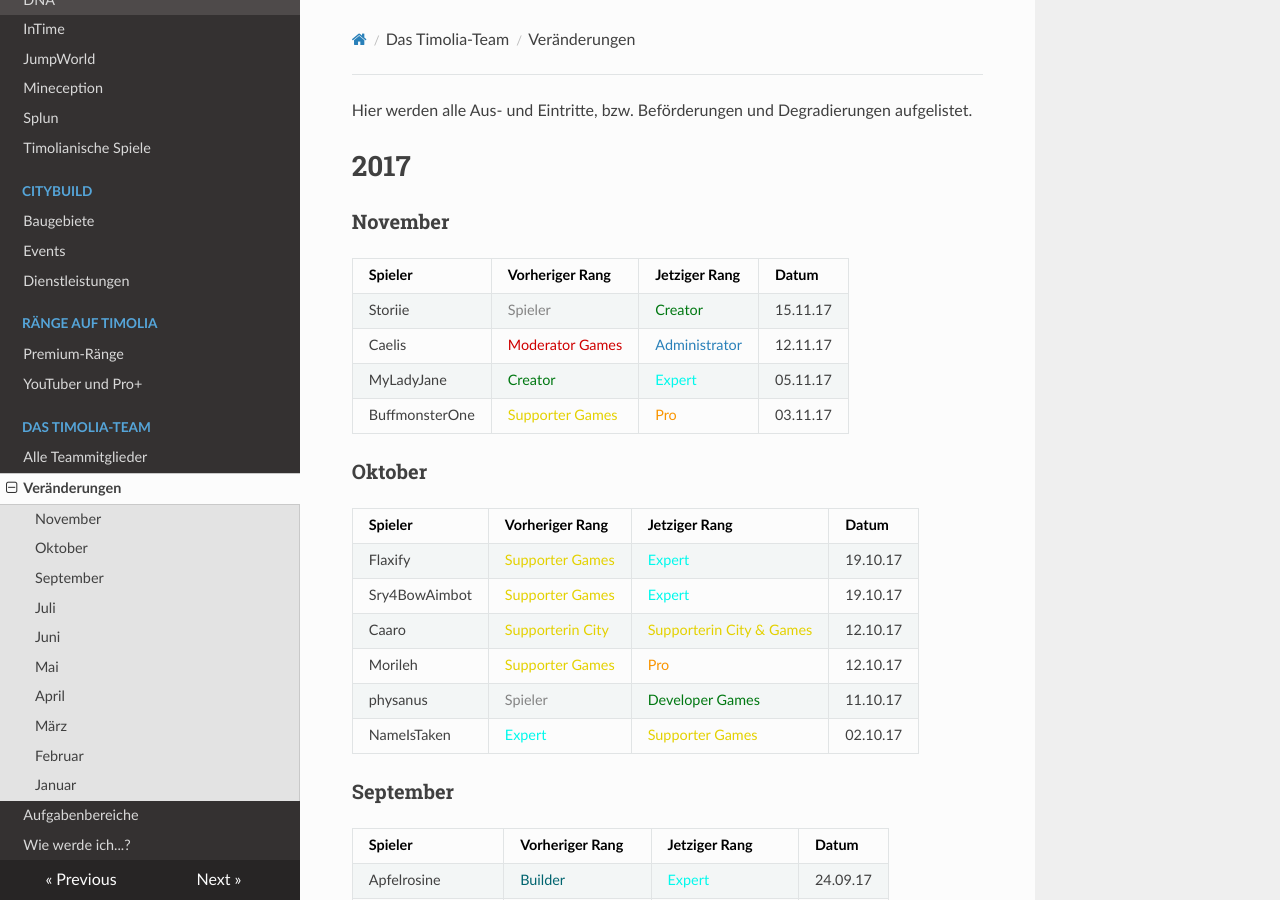
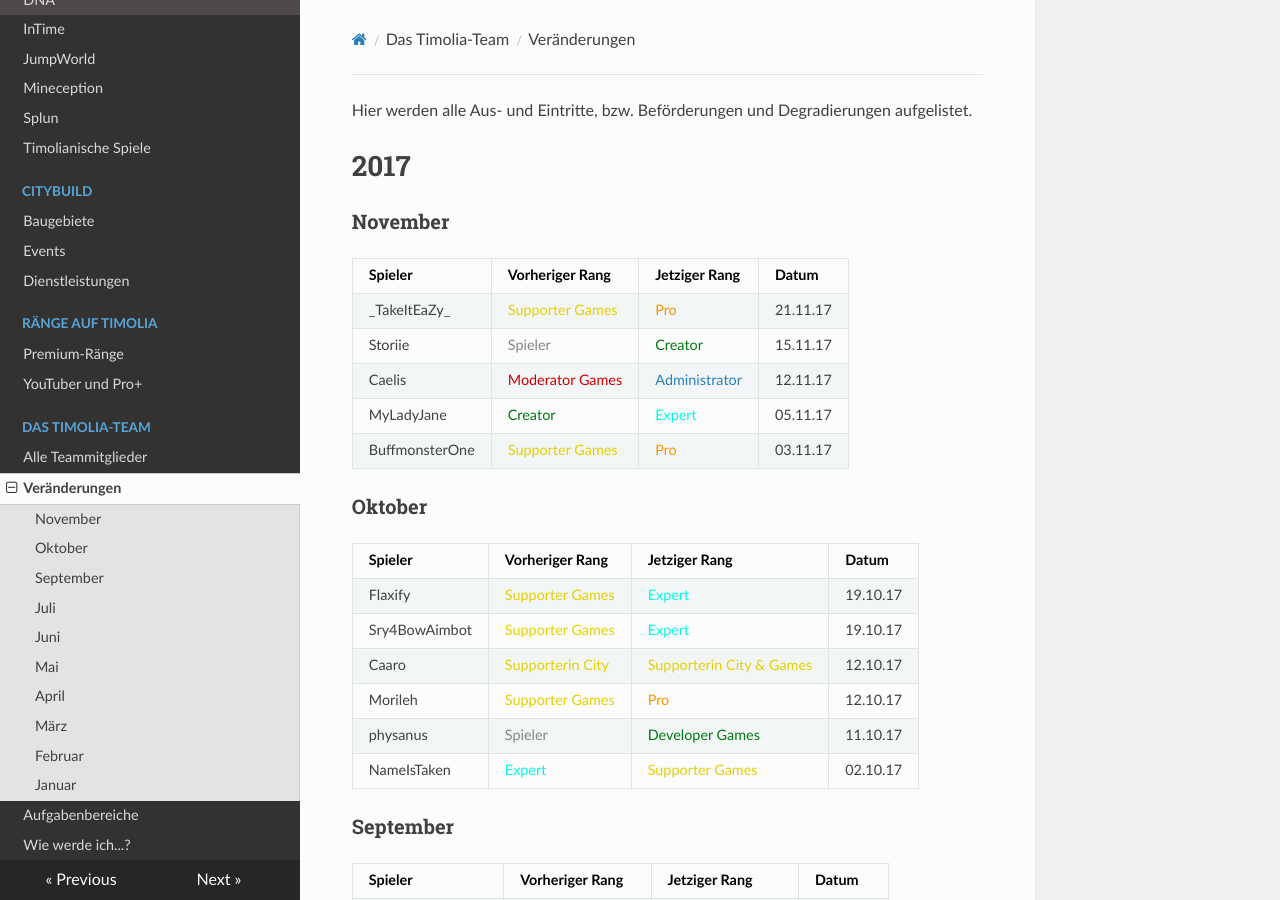
Before and after one commit to TimoliaDE/HowTo, an MkDocs documentation site: the page built from docs/team/changes.md, in a window 1280 px wide and 900 px high. Built offline with MkDocs 1.6.1, drawn with Linux system fonts in a browser that asks for light colours; nearby versions of some CDN libraries; old or Windows-style settings are respelled for this version of MkDocs.

Commit message:
Update changes.md

```diff
--- a/docs/team/changes.md
+++ b/docs/team/changes.md
@@ -5,6 +5,7 @@ Hier werden alle Aus- und Eintritte, bzw. Beförderungen und Degradierungen aufg
 ###<strong>November</strong>
 | Spieler | Vorheriger Rang | Jetziger Rang | Datum |
 | ------ | ------ | ------ | ------ |
+|\_TakeItEaZy\_ | <span style="color:#E4D100">Supporter Games</span> | <span style="color:#F99500">Pro</span> | 21.11.17 |
 |Storiie | <span style="color:#848484">Spieler</span> | <span style="color:#007812">Creator</span> | 15.11.17 |
 |Caelis | <span style="color:#CF0101">Moderator Games</span> | <span style="color:#2980b9">Administrator</span> | 12.11.17 |
 |MyLadyJane | <span style="color:#007812">Creator</span> | <span style="color:#00F9EC">Expert</span> | 05.11.17 |
```
